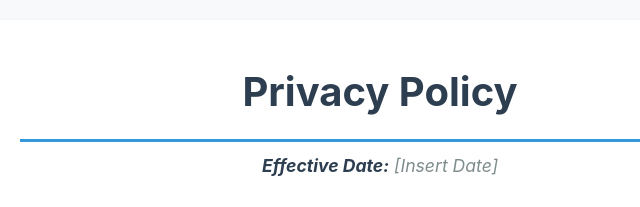
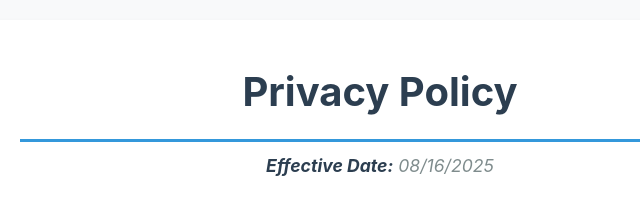
Before and after one commit to cadvani04/privacypolicy, a plain HTML site: page front/privacy-policy.html in a window 1280 px wide. Shown: the top 207 px of the page, 260-900 px from the left. Drawn offline with Linux system fonts and the light colour scheme.

Commit message:
push it faster

```diff
--- a/front/privacy-policy.html
+++ b/front/privacy-policy.html
@@ -128,7 +128,7 @@
     <div class="container">
         <h1>Privacy Policy</h1>
 
-        <p class="effective-date"><strong>Effective Date:</strong> [Insert Date]</p>
+        <p class="effective-date"><strong>Effective Date:</strong> 08/16/2025</p>
 
         <div class="intro">
             <p>Bigg Chillin ("we," "our," or "us"), operated by <strong>Xvanitee LLC</strong>, respects your privacy. This Privacy Policy explains how we collect, use, and protect your information when you use our app.</p>
```
